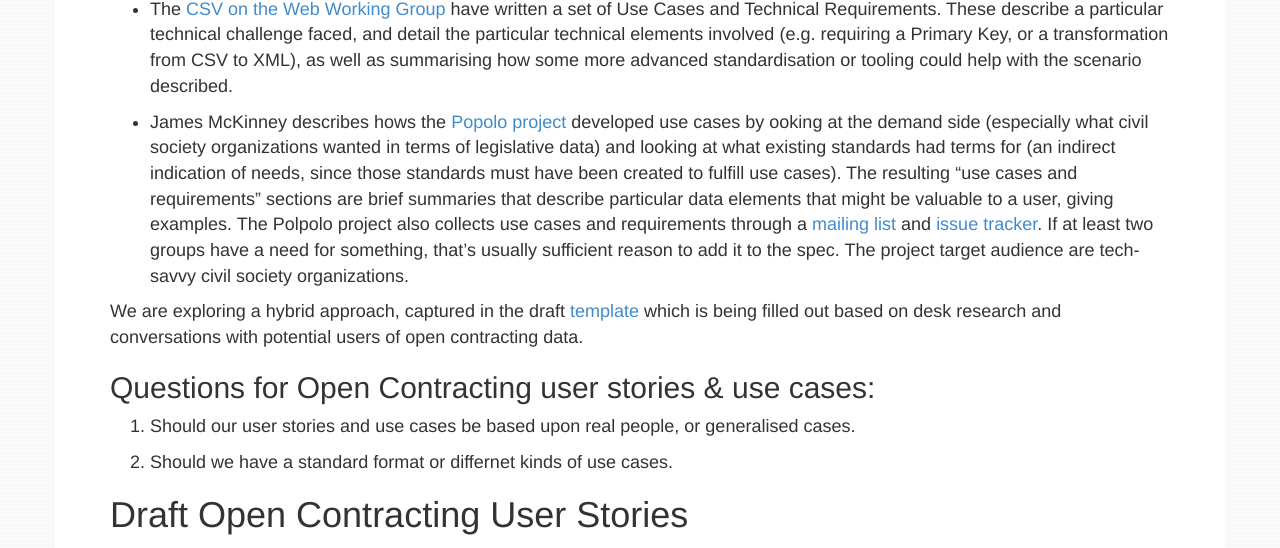
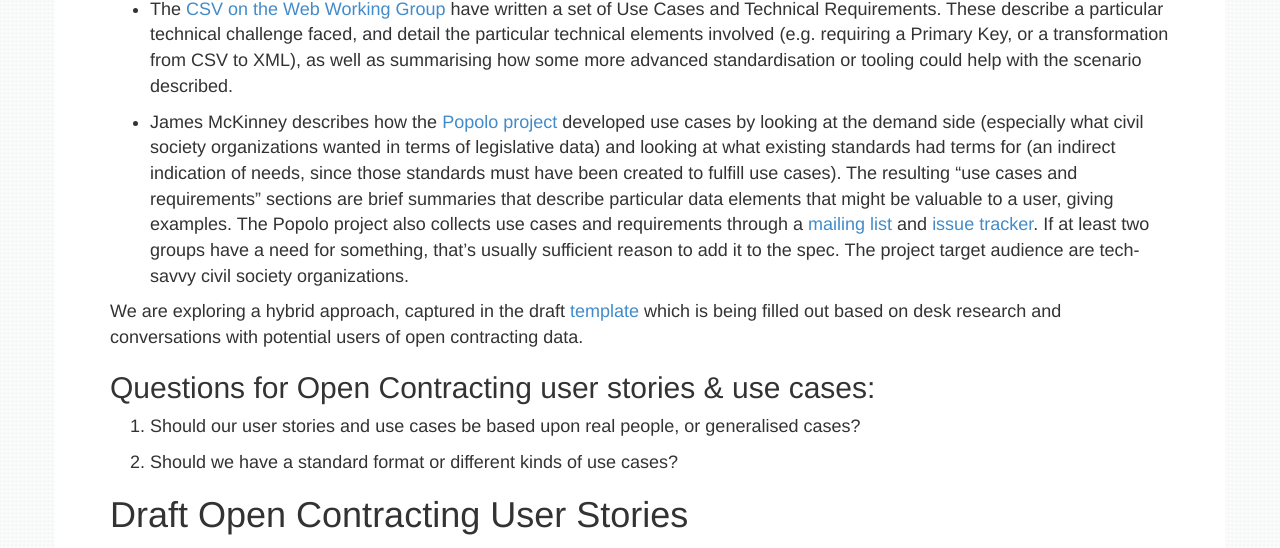
Before and after one commit to open-contracting/open-contracting.github.io, a Jekyll site: the page built from pages/usecases/index.md, in a window 1280 px wide and 900 px high, scrolled down 723 px. Shown: the part 148-696 px from the top of the window. Built offline with Jekyll 4.4.1, drawn with Linux system fonts in a browser that asks for light colours; nearby versions of some CDN libraries; Markdown is read by kramdown in place of the engine named in the settings.

Commit message:
Update index.md

```diff
--- a/pages/usecases/index.md
+++ b/pages/usecases/index.md
@@ -25,15 +25,15 @@ There are a range of different methods for developing user stories and use cases
 
 * The [CSV on the Web Working Group](http://w3c.github.io/csvw/use-cases-and-requirements/#UC-DigitalPreservationOfGovernmentRecords) have written a set of Use Cases and Technical Requirements. These describe a particular technical challenge faced, and detail the particular technical elements involved (e.g. requiring a Primary Key, or a transformation from CSV to XML), as well as summarising how some more advanced standardisation or tooling could help with the scenario described.
 
-* James McKinney describes hows the [Popolo project](http://popoloproject.com/) developed use cases by ooking at the demand side (especially what civil society organizations wanted in terms of legislative data)  and looking at what existing standards had terms for (an indirect indication of needs, since those standards must have been created to fulfill use cases). The resulting "use cases and requirements" sections are brief summaries that describe particular data elements that might be valuable to a user, giving examples. The Polpolo project also collects use cases and requirements through a [mailing list](http://lists.w3.org/Archives/Public/public-opengov/) and [issue tracker](http://popoloproject.com/specs/person.html). If at least two groups have a need for something, that’s usually sufficient reason to add it to the spec. The project target audience are tech-savvy civil society organizations.
+* James McKinney describes how the [Popolo project](http://popoloproject.com/) developed use cases by looking at the demand side (especially what civil society organizations wanted in terms of legislative data) and looking at what existing standards had terms for (an indirect indication of needs, since those standards must have been created to fulfill use cases). The resulting "use cases and requirements" sections are brief summaries that describe particular data elements that might be valuable to a user, giving examples. The Popolo project also collects use cases and requirements through a [mailing list](http://lists.w3.org/Archives/Public/public-opengov/) and [issue tracker](http://popoloproject.com/specs/person.html). If at least two groups have a need for something, that’s usually sufficient reason to add it to the spec. The project target audience are tech-savvy civil society organizations.
 
 We are exploring a hybrid approach, captured in the draft [template](template.html) which is being filled out based on desk research and conversations with potential users of open contracting data.
 
 ## Questions for Open Contracting user stories & use cases:
 
-1. Should our user stories and use cases be based upon real people, or generalised cases.
+1. Should our user stories and use cases be based upon real people, or generalised cases?
 
-2. Should we have a standard format or differnet kinds of use cases.
+2. Should we have a standard format or different kinds of use cases?
 
 # Draft Open Contracting User Stories
 
```
